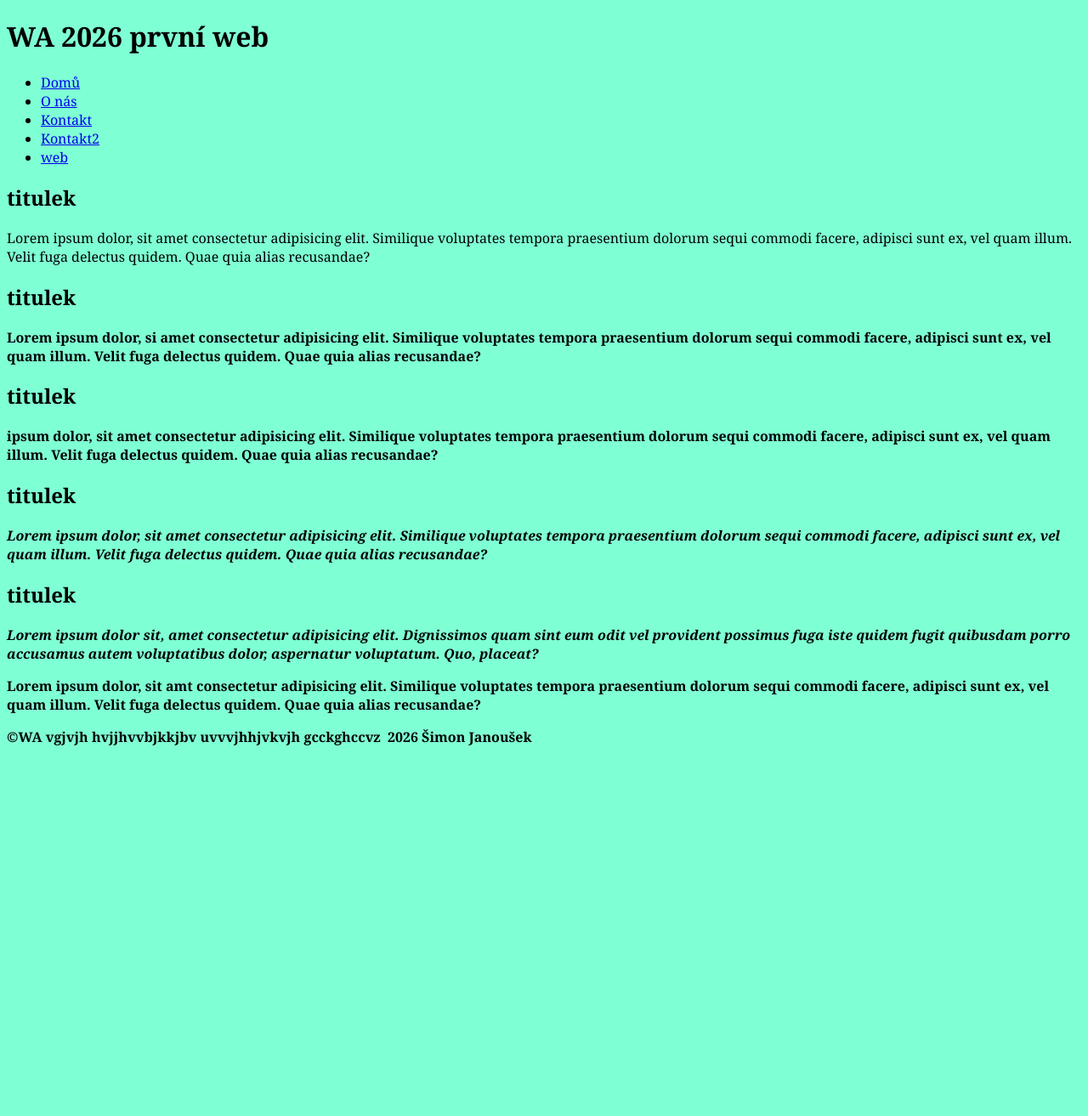
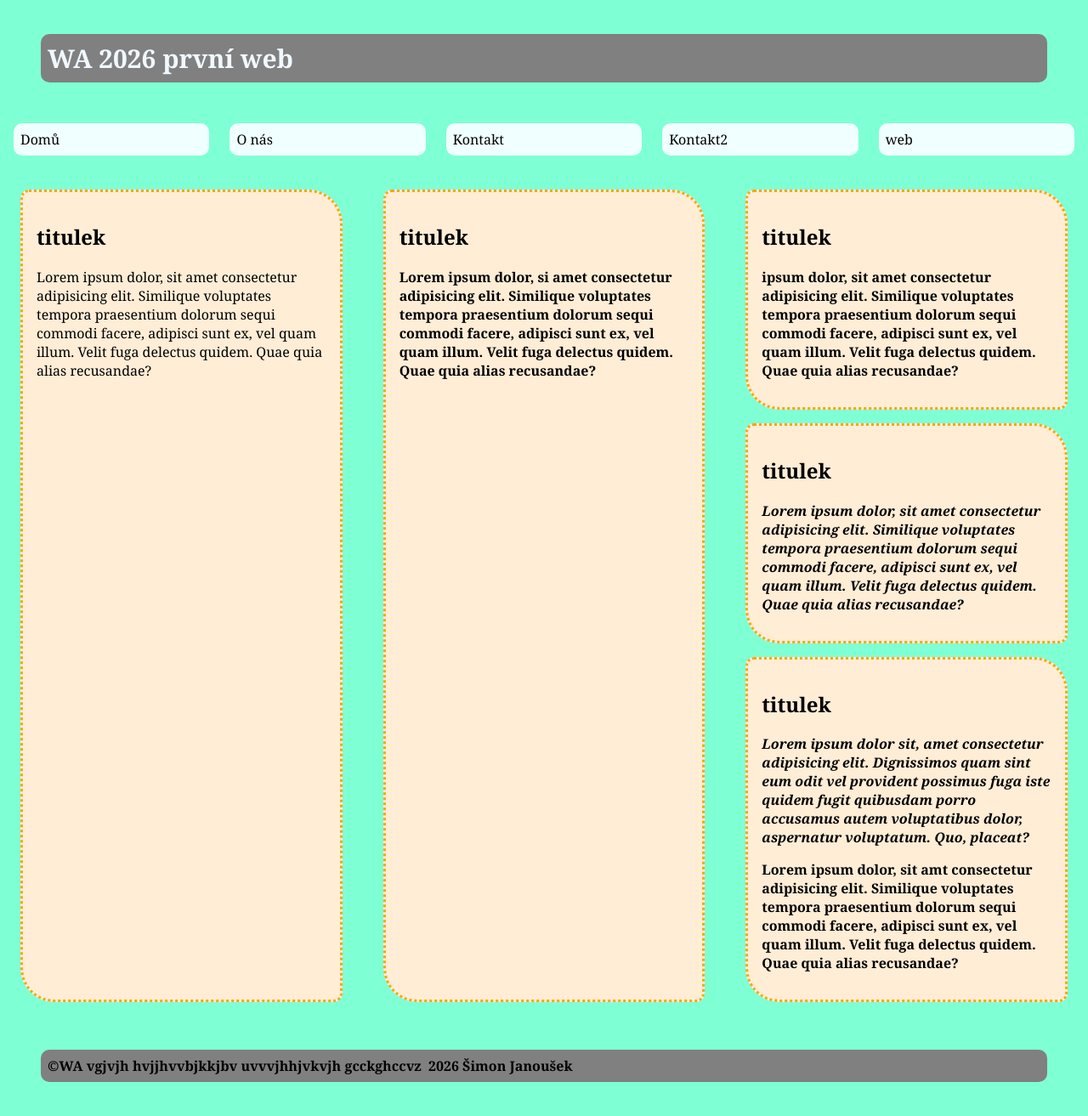
Before and after one commit to simonjanousek/WA-2026-Simon-Janousek, a PHP site: page / in a window 1280 px wide. Shown: the whole page at 85% size. Before the commit the page ends 877 px from the top, so only its background shows below. Run offline with PHP 8.4, Linux system fonts and the light colour scheme.

Commit message:
#upravy styl

```diff
--- a/01_zakladni_web/styles/style.css
+++ b/01_zakladni_web/styles/style.css
@@ -15,7 +15,82 @@ body{
     font-family: Georgia, 'Times New Roman', Times, serif;
 }
 
+h1 {
+    font-size: 30px;
+    color: aliceblue;
+    margin: unset;
+}
+
 p{
+
     font-family: Cambria, Cochin, Georgia, Times, 'Times New Roman', serif;
     font-size: 1rem;
 }
+
+header, footer {
+    background-color: grey;
+    padding: 0.5rem 1.5rem 2rem; /*1rem = 16px*/
+    padding: 0.5rem;
+    padding: 2.5rem;
+    padding: 0.5rem;
+    border-radius: 10px;
+    margin: 40px;
+
+
+}
+
+footer p{
+    margin: unset;
+
+}
+
+.page-wrapper{
+    width: 50%;
+    /*zarovnani*/
+    margin: 0 auto;
+}
+
+
+nav a{
+    display: block;
+    background-color: azure;
+    color: black;
+    text-decoration: none;
+    padding: 0.5rem;
+    border-radius: 10px;
+    margin: 0.5rem;
+
+}
+
+nav ul{
+    display: flex;
+    list-style-type: none;
+    gap: 0.5rem;
+    flex-wrap: wrap;
+    padding: 0;
+}
+
+nav li{
+    /*
+    flex-grow: 1;
+    flex-shrink: 1;
+    flex-basis: 100px;
+    */
+    flex: 1 1 100px;
+
+}
+
+.grid-container{
+
+    display: grid;
+    grid-template-columns: repeat(auto-fit, minmax(250px, 1fr));
+    gap: 1rem;
+}
+
+article.card{
+    background-color: hsl(34, 100%, 92%);
+    padding: 1rem;
+    border-radius: 10px 40px;
+    border: 3px dotted orange;
+    margin: 16px;
+}
```
